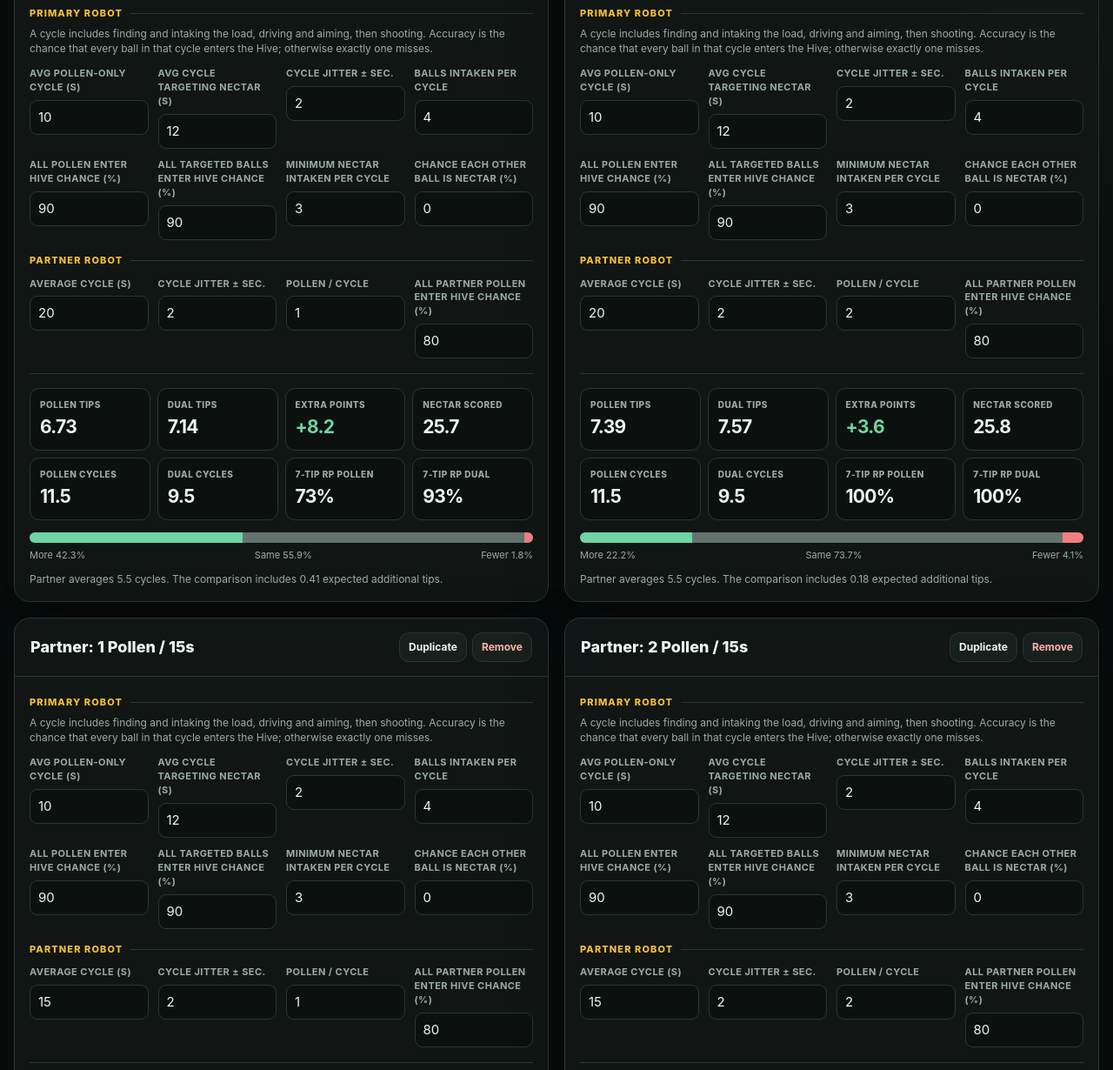
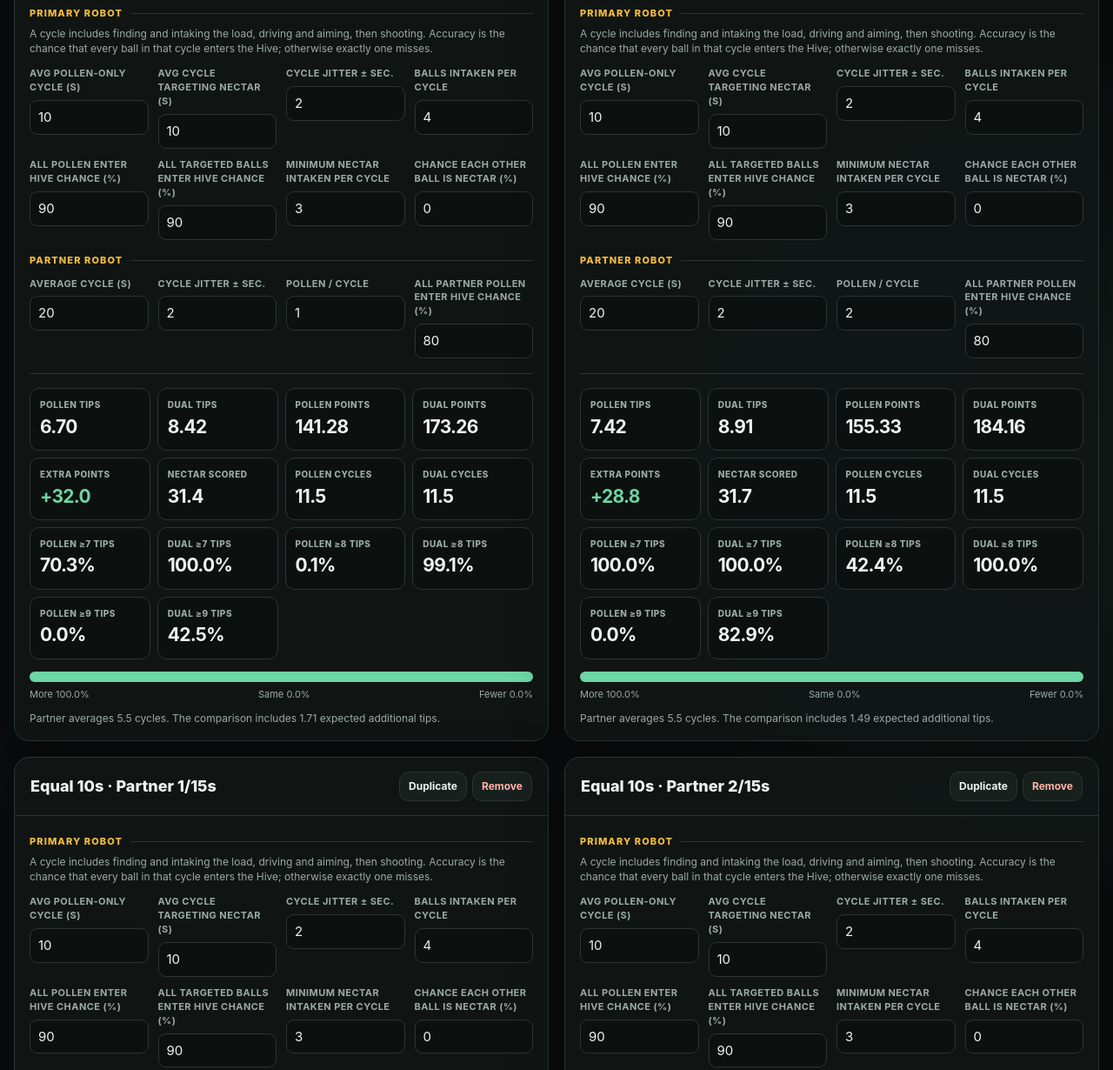
Before and after one commit to 21229QualityControl/BIOBUZZ-score-simulation, a plain HTML site: page index.html in a window 1280 px wide. Shown: the part 609-1839 px from the top of the page at 87% size. Drawn offline with Linux system fonts and the light colour scheme.

Commit message:
Expand BIOBUZZ strategy comparisons

```diff
--- a/index.html
+++ b/index.html
@@ -76,8 +76,8 @@
 
       .scenarios { display: grid; grid-template-columns: repeat(2, minmax(0, 1fr)); gap: 18px; }
       .scenario { overflow: hidden; }
-      .scenario-top { display: flex; justify-content: space-between; gap: 14px; align-items: center; padding: 16px 18px; border-bottom: 1px solid var(--line); }
-      .scenario-title { width: 100%; border: 0; padding: 0; color: var(--text); background: transparent; font-size: 18px; font-weight: 850; outline: 0; }
+      .scenario-top { display: flex; flex-wrap: wrap; justify-content: space-between; gap: 14px; align-items: center; padding: 16px 18px; border-bottom: 1px solid var(--line); }
+      .scenario-title { flex: 1 1 340px; min-width: 0; border: 0; padding: 0; color: var(--text); background: transparent; font-size: 18px; font-weight: 850; outline: 0; }
       .scenario-actions { display: flex; gap: 6px; flex-shrink: 0; }
       .scenario-body { padding: 17px; }
       .scenario-inputs { display: grid; grid-template-columns: repeat(4, minmax(0, 1fr)); gap: 11px; }
@@ -138,7 +138,7 @@
         <div>
           <div class="eyebrow">FTC 2026-27 · BIOBUZZ</div>
           <h1>Hive cycle simulator</h1>
-          <p>Compare a Pollen-only primary robot with a slower dual-size robot. Every panel runs a paired Monte Carlo simulation using the same match randomness.</p>
+          <p>Compare a Pollen-only primary robot with a dual-size robot, with or without a cycle-time penalty. Every panel runs a paired Monte Carlo simulation using the same match randomness.</p>
         </div>
         <div class="hero-mark" aria-hidden="true">⬢</div>
       </header>
@@ -178,17 +178,23 @@
                 <th>Pollen tips</th>
                 <th>Dual tips</th>
                 <th>Extra tips</th>
+                <th>Pollen points</th>
+                <th>Dual points</th>
                 <th>Extra points</th>
                 <th>More tips</th>
                 <th>Same</th>
                 <th>Fewer</th>
                 <th>Pollen cycles</th>
                 <th>Dual cycles</th>
-                <th>7-tip RP: Pollen</th>
-                <th>7-tip RP: Dual</th>
+                <th>Pollen ≥7 tips</th>
+                <th>Dual ≥7 tips</th>
+                <th>Pollen ≥8 tips</th>
+                <th>Dual ≥8 tips</th>
+                <th>Pollen ≥9 tips</th>
+                <th>Dual ≥9 tips</th>
               </tr>
             </thead>
-            <tbody id="comparison-body"><tr><td colspan="12" class="subtle">Run the simulations to compare results.</td></tr></tbody>
+            <tbody id="comparison-body"><tr><td colspan="18" class="subtle">Run the simulations to compare results.</td></tr></tbody>
           </table>
         </div>
       </section>
@@ -202,6 +208,7 @@
           <li>Cycle durations are sampled uniformly from average minus jitter to average plus jitter.</li>
           <li>Batch reliability follows the requested Y-or-Y−1 model. A failed batch misses exactly one ball.</li>
           <li>Nectar that scores is unavailable while in the Cell and becomes available after the Hive tips. A missed Nectar returns to the available pool.</li>
+          <li>Hive points equal 20 points per tip plus 2 points for each ball remaining in the active Cell at the end. “Extra points” is the dual-size total minus the Pollen-only total.</li>
           <li>The simulation does not model defense, travel geometry, Hive settling time, shot distance, or Flower scoring.</li>
         </ul>
       </details>
@@ -220,12 +227,18 @@
       ];
 
       const defaultScenarios = [
-        { name: "Partner: 1 Pollen / 20s", partnerCycle: 20, partnerBalls: 1 },
-        { name: "Partner: 2 Pollen / 20s", partnerCycle: 20, partnerBalls: 2 },
-        { name: "Partner: 1 Pollen / 15s", partnerCycle: 15, partnerBalls: 1 },
-        { name: "Partner: 2 Pollen / 15s", partnerCycle: 15, partnerBalls: 2 },
-        { name: "Partner: 3 Pollen / 15s", partnerCycle: 15, partnerBalls: 3 },
-        { name: "Partner: 4 Pollen / 15s", partnerCycle: 15, partnerBalls: 4 },
+        { name: "Equal 10s · Partner 1/20s", strategyCycle: 10, partnerCycle: 20, partnerBalls: 1 },
+        { name: "Equal 10s · Partner 2/20s", strategyCycle: 10, partnerCycle: 20, partnerBalls: 2 },
+        { name: "Equal 10s · Partner 1/15s", strategyCycle: 10, partnerCycle: 15, partnerBalls: 1 },
+        { name: "Equal 10s · Partner 2/15s", strategyCycle: 10, partnerCycle: 15, partnerBalls: 2 },
+        { name: "Equal 10s · Partner 3/15s", strategyCycle: 10, partnerCycle: 15, partnerBalls: 3 },
+        { name: "Equal 10s · Partner 4/15s", strategyCycle: 10, partnerCycle: 15, partnerBalls: 4 },
+        { name: "Dual +2s · Partner 1/20s", partnerCycle: 20, partnerBalls: 1 },
+        { name: "Dual +2s · Partner 2/20s", partnerCycle: 20, partnerBalls: 2 },
+        { name: "Dual +2s · Partner 1/15s", partnerCycle: 15, partnerBalls: 1 },
+        { name: "Dual +2s · Partner 2/15s", partnerCycle: 15, partnerBalls: 2 },
+        { name: "Dual +2s · Partner 3/15s", partnerCycle: 15, partnerBalls: 3 },
+        { name: "Dual +2s · Partner 4/15s", partnerCycle: 15, partnerBalls: 4 },
       ];
 
       const scenarioDefaults = {
@@ -284,7 +297,7 @@
         container.innerHTML = scenarios.map((s, index) => `
           <article class="card scenario" data-card="${index}">
             <div class="scenario-top">
-              <input class="scenario-title" aria-label="Scenario name" data-index="${index}" data-key="name" value="${escapeHtml(s.name)}" />
+              <input class="scenario-title" aria-label="Scenario name" title="${escapeHtml(s.name)}" data-index="${index}" data-key="name" value="${escapeHtml(s.name)}" />
               <div class="scenario-actions">
                 <button class="button small" data-action="duplicate" data-index="${index}">Duplicate</button>
                 <button class="button small danger" data-action="remove" data-index="${index}">Remove</button>
@@ -387,6 +400,7 @@
         let tips = globals.startingTips;
         let hits = 0;
         let nectarHits = 0;
+        let remainingBalls = globals.startingCellNectar;
 
         function shoot(type, hit) {
           if (!hit) {
@@ -394,11 +408,13 @@
             return;
           }
           hits++;
+          remainingBalls++;
           progress += type === "N" ? globals.nectarValue : globals.pollenValue;
           if (type === "N") { cellNectar++; nectarHits++; }
           if (progress >= globals.tipThreshold) {
             tips++;
             progress = 0;
+            remainingBalls = 0;
             availableNectar += cellNectar;
             cellNectar = 0;
             if (heldNectar > 0) { availableNectar++; heldNectar--; }
@@ -435,7 +451,7 @@
           );
           for (let i = 0; i < load.length; i++) shoot(load[i], i !== event.missIndex);
         }
-        return { tips, hits, nectarHits };
+        return { tips, hits, nectarHits, remainingBalls };
       }
 
       function percentileDistribution(map, threshold) {
@@ -448,7 +464,7 @@
         const rng = mulberry32((globals.seed + scenarioIndex * 7919) >>> 0);
         const aggregate = {
           baselineTips: 0, strategyTips: 0, baselineCycles: 0, strategyCycles: 0, partnerCycles: 0,
-          nectarHits: 0, better: 0, same: 0, worse: 0, baselineDist: {}, strategyDist: {},
+          baselinePoints: 0, strategyPoints: 0, nectarHits: 0, better: 0, same: 0, worse: 0, baselineDist: {}, strategyDist: {},
         };
         const maxEvents = Math.ceil(globals.duration / Math.max(.1, Math.min(scenario.baselineCycle, scenario.strategyCycle, scenario.partnerCycle) - Math.max(scenario.primaryJitter, scenario.partnerJitter))) + 8;
 
@@ -468,9 +484,13 @@
 
           const baseline = runMatch(baselineEvents, scenario, globals, false, rng);
           const strategy = runMatch(strategyEvents, scenario, globals, true, rng);
+          const baselinePoints = baseline.tips * globals.pointsPerTip + baseline.remainingBalls * 2;
+          const strategyPoints = strategy.tips * globals.pointsPerTip + strategy.remainingBalls * 2;
           const delta = strategy.tips - baseline.tips;
           aggregate.baselineTips += baseline.tips;
           aggregate.strategyTips += strategy.tips;
+          aggregate.baselinePoints += baselinePoints;
+          aggregate.strategyPoints += strategyPoints;
           aggregate.baselineCycles += baselinePrimary.length;
           aggregate.strategyCycles += strategyPrimary.length;
           aggregate.partnerCycles += partner.length;
@@ -485,11 +505,15 @@
         const n = globals.trials;
         const baselineTips = aggregate.baselineTips / n;
         const strategyTips = aggregate.strategyTips / n;
+        const baselinePoints = aggregate.baselinePoints / n;
+        const strategyPoints = aggregate.strategyPoints / n;
         return {
           baselineTips,
           strategyTips,
           deltaTips: strategyTips - baselineTips,
-          deltaPoints: (strategyTips - baselineTips) * globals.pointsPerTip,
+          baselinePoints,
+          strategyPoints,
+          deltaPoints: strategyPoints - baselinePoints,
           better: aggregate.better / n,
           same: aggregate.same / n,
           worse: aggregate.worse / n,
@@ -501,6 +525,10 @@
           strategyRp4: percentileDistribution(aggregate.strategyDist, 4) / n,
           baselineRp7: percentileDistribution(aggregate.baselineDist, 7) / n,
           strategyRp7: percentileDistribution(aggregate.strategyDist, 7) / n,
+          baselineRp8: percentileDistribution(aggregate.baselineDist, 8) / n,
+          strategyRp8: percentileDistribution(aggregate.strategyDist, 8) / n,
+          baselineRp9: percentileDistribution(aggregate.baselineDist, 9) / n,
+          strategyRp9: percentileDistribution(aggregate.strategyDist, 9) / n,
         };
       }
 
@@ -512,12 +540,18 @@
           <div class="metrics">
             <div class="metric"><span>Pollen tips</span><strong>${num(result.baselineTips)}</strong></div>
             <div class="metric"><span>Dual tips</span><strong>${num(result.strategyTips)}</strong></div>
+            <div class="metric"><span>Pollen points</span><strong>${num(result.baselinePoints)}</strong></div>
+            <div class="metric"><span>Dual points</span><strong>${num(result.strategyPoints)}</strong></div>
             <div class="metric"><span>Extra points</span><strong class="${deltaClass}">${signed(result.deltaPoints)}</strong></div>
             <div class="metric"><span>Nectar scored</span><strong>${num(result.nectarHits, 1)}</strong></div>
             <div class="metric"><span>Pollen cycles</span><strong>${num(result.baselineCycles, 1)}</strong></div>
             <div class="metric"><span>Dual cycles</span><strong>${num(result.strategyCycles, 1)}</strong></div>
-            <div class="metric"><span>7-tip RP Pollen</span><strong>${pct(result.baselineRp7, 0)}</strong></div>
-            <div class="metric"><span>7-tip RP Dual</span><strong>${pct(result.strategyRp7, 0)}</strong></div>
+            <div class="metric"><span>Pollen ≥7 tips</span><strong>${pct(result.baselineRp7)}</strong></div>
+            <div class="metric"><span>Dual ≥7 tips</span><strong>${pct(result.strategyRp7)}</strong></div>
+            <div class="metric"><span>Pollen ≥8 tips</span><strong>${pct(result.baselineRp8)}</strong></div>
+            <div class="metric"><span>Dual ≥8 tips</span><strong>${pct(result.strategyRp8)}</strong></div>
+            <div class="metric"><span>Pollen ≥9 tips</span><strong>${pct(result.baselineRp9)}</strong></div>
+            <div class="metric"><span>Dual ≥9 tips</span><strong>${pct(result.strategyRp9)}</strong></div>
           </div>
           <div class="probability" style="--better:${result.better}fr;--same:${result.same}fr;--worse:${result.worse}fr">
             <div class="better"></div><div class="same"></div><div class="worse"></div>
@@ -529,7 +563,7 @@
       function renderComparison() {
         const body = document.getElementById("comparison-body");
         if (!results.length) {
-          body.innerHTML = `<tr><td colspan="12" class="subtle">Run the simulations to compare results.</td></tr>`;
+          body.innerHTML = `<tr><td colspan="18" class="subtle">Run the simulations to compare results.</td></tr>`;
           return;
         }
         body.innerHTML = results.map((r, i) => {
@@ -537,10 +571,13 @@
           return `<tr>
             <td>${escapeHtml(scenarios[i].name)}</td>
             <td>${num(r.baselineTips)}</td><td>${num(r.strategyTips)}</td><td>${signed(r.deltaTips, 2)}</td>
+            <td>${num(r.baselinePoints)}</td><td>${num(r.strategyPoints)}</td>
             <td><span class="pill ${cls}">${signed(r.deltaPoints, 1)}</span></td>
             <td>${pct(r.better)}</td><td>${pct(r.same)}</td><td>${pct(r.worse)}</td>
             <td>${num(r.baselineCycles, 1)}</td><td>${num(r.strategyCycles, 1)}</td>
-            <td>${pct(r.baselineRp7, 0)}</td><td>${pct(r.strategyRp7, 0)}</td>
+            <td>${pct(r.baselineRp7)}</td><td>${pct(r.strategyRp7)}</td>
+            <td>${pct(r.baselineRp8)}</td><td>${pct(r.strategyRp8)}</td>
+            <td>${pct(r.baselineRp9)}</td><td>${pct(r.strategyRp9)}</td>
           </tr>`;
         }).join("");
       }
@@ -573,8 +610,8 @@
 
       function downloadCsv() {
         if (!results.length) return;
-        const header = ["Scenario", "Pollen tips", "Dual tips", "Extra tips", "Extra points", "More probability", "Same probability", "Fewer probability", "Pollen cycles", "Dual cycles", "Pollen 7-tip RP", "Dual 7-tip RP"];
-        const rows = results.map((r, i) => [scenarios[i].name, r.baselineTips, r.strategyTips, r.deltaTips, r.deltaPoints, r.better, r.same, r.worse, r.baselineCycles, r.strategyCycles, r.baselineRp7, r.strategyRp7]);
+        const header = ["Scenario", "Pollen tips", "Dual tips", "Extra tips", "Pollen points", "Dual points", "Extra points", "More probability", "Same probability", "Fewer probability", "Pollen cycles", "Dual cycles", "Pollen >=7 tips", "Dual >=7 tips", "Pollen >=8 tips", "Dual >=8 tips", "Pollen >=9 tips", "Dual >=9 tips"];
+        const rows = results.map((r, i) => [scenarios[i].name, r.baselineTips, r.strategyTips, r.deltaTips, r.baselinePoints, r.strategyPoints, r.deltaPoints, r.better, r.same, r.worse, r.baselineCycles, r.strategyCycles, r.baselineRp7, r.strategyRp7, r.baselineRp8, r.strategyRp8, r.baselineRp9, r.strategyRp9]);
         const csv = [header, ...rows].map(row => row.map(cell => `"${String(cell).replaceAll('"', '""')}"`).join(",")).join("\n");
         const link = document.createElement("a");
         link.href = URL.createObjectURL(new Blob([csv], { type: "text/csv" }));
```
Also changed, not shown: 1 other file.
